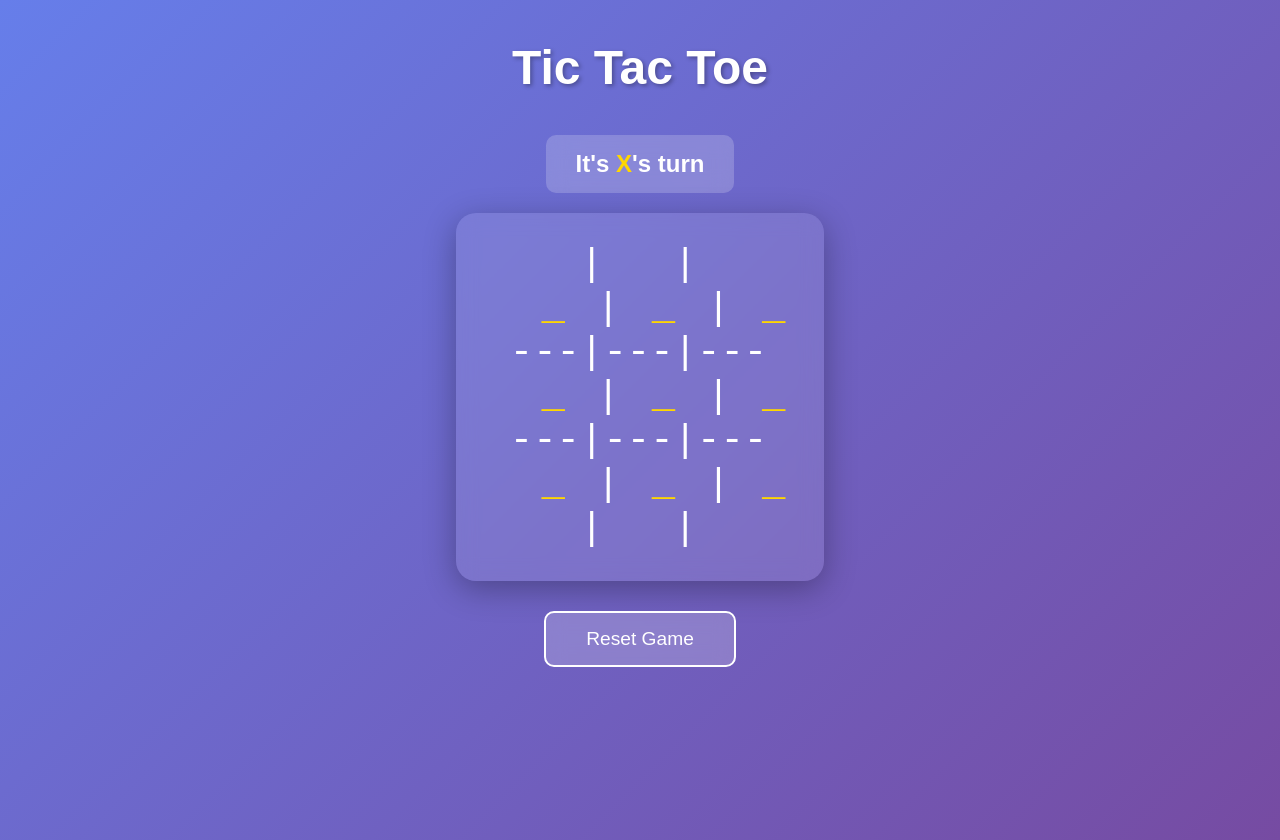
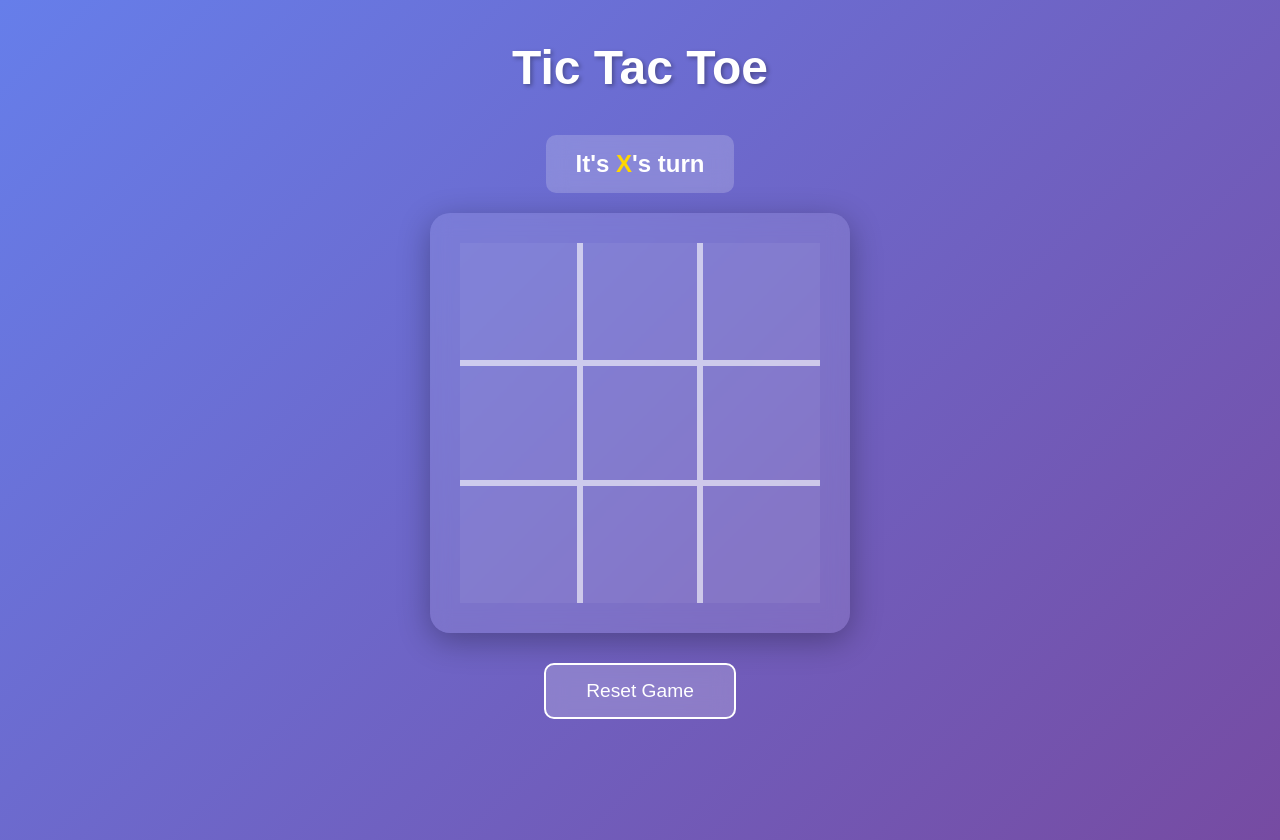
Before and after one commit to okaintura/tic-tac-toe, a plain HTML site: page index.html in a window 1280 px wide. Drawn offline with Linux system fonts and the light colour scheme.

Commit message:
Style the game board with tic-tac-toe grid lines
Refactor index.html to use a CSS grid layout for the game board and update style.css to implement borders and hover effects for cells.

Replit-Commit-Author: Agent
Replit-Commit-Session-Id: 43041b48-10bc-417c-8a2a-e16e71a9c996
Replit-Commit-Checkpoint-Type: full_checkpoint
Replit-Commit-Event-Id: c989fddf-98c6-4bdb-b909-3b5afa4b8e3f
Replit-Commit-Screenshot-Url: https://storage.googleapis.com/screenshot-production-us-central1/feab63d5-4ece-4546-a10a-2eff25e2298d/43041b48-10bc-417c-8a2a-e16e71a9c996/aOjrpPW

```diff
--- a/index.html
+++ b/index.html
@@ -9,15 +9,18 @@
   <body>
     <h1>Tic Tac Toe</h1>
     <h5>It's <span id="turn">X</span>'s turn</h5>
-    <div class="board" style="font-size:39px;font-family: monospace;">
-      <a>&nbsp;&nbsp;&nbsp;&nbsp;|&nbsp;&nbsp;&nbsp;|&nbsp;&nbsp;&nbsp;</a><br>
-      <a>&nbsp;</a>
-      <a id="0" onclick="clicked(0)">_</a> | <a id="1" onclick="clicked(1)">_</a> | <a id="2" onclick="clicked(2)">_</a><br>
-      <a>&nbsp;---|---|---</a><br>&nbsp;
-      <a id="3" onclick="clicked(3)">_</a> | <a id="4" onclick="clicked(4)">_</a> | <a id="5" onclick="clicked(5)">_</a><br>
-      <a>&nbsp;---|---|---</a><br>&nbsp;
-      <a id="6" onclick="clicked(6)">_</a> | <a id="7" onclick="clicked(7)">_</a> | <a id="8" onclick="clicked(8)">_</a><br>
-      <a>&nbsp;&nbsp;&nbsp;&nbsp;|&nbsp;&nbsp;&nbsp;|&nbsp;&nbsp;&nbsp;</a><br>
+    <div class="board">
+      <div class="grid">
+        <div class="cell" id="0" onclick="clicked(0)"></div>
+        <div class="cell" id="1" onclick="clicked(1)"></div>
+        <div class="cell" id="2" onclick="clicked(2)"></div>
+        <div class="cell" id="3" onclick="clicked(3)"></div>
+        <div class="cell" id="4" onclick="clicked(4)"></div>
+        <div class="cell" id="5" onclick="clicked(5)"></div>
+        <div class="cell" id="6" onclick="clicked(6)"></div>
+        <div class="cell" id="7" onclick="clicked(7)"></div>
+        <div class="cell" id="8" onclick="clicked(8)"></div>
+      </div>
     </div>
     <button onclick="resetGame()">Reset Game</button>
     <script src="script.js"></script>
--- a/script.js
+++ b/script.js
@@ -58,6 +58,6 @@ function resetGame() {
   document.getElementById('turn').textContent = currentPlayer;
 
   for (let i = 0; i < 9; i++) {
-    document.getElementById(i).textContent = '_';
+    document.getElementById(i).textContent = '';
   }
 }
--- a/style.css
+++ b/style.css
@@ -38,23 +38,53 @@ h5 {
   box-shadow: 0 8px 32px rgba(0, 0, 0, 0.3);
 }
 
-.board a {
+.grid {
+  display: grid;
+  grid-template-columns: repeat(3, 120px);
+  grid-template-rows: repeat(3, 120px);
+  gap: 0;
+}
+
+.cell {
+  display: flex;
+  align-items: center;
+  justify-content: center;
+  font-size: 3em;
+  font-weight: bold;
+  color: #ffd700;
   cursor: pointer;
   transition: all 0.3s ease;
-  color: white;
+  border: 3px solid rgba(255, 255, 255, 0.6);
+  background: rgba(255, 255, 255, 0.05);
 }
 
-.board a[id] {
-  display: inline-block;
-  min-width: 40px;
-  text-align: center;
-  font-weight: bold;
-  color: #ffd700;
+.cell:nth-child(1),
+.cell:nth-child(2),
+.cell:nth-child(3) {
+  border-top: none;
 }
 
-.board a[id]:hover {
-  transform: scale(1.2);
-  color: #fff;
+.cell:nth-child(7),
+.cell:nth-child(8),
+.cell:nth-child(9) {
+  border-bottom: none;
+}
+
+.cell:nth-child(1),
+.cell:nth-child(4),
+.cell:nth-child(7) {
+  border-left: none;
+}
+
+.cell:nth-child(3),
+.cell:nth-child(6),
+.cell:nth-child(9) {
+  border-right: none;
+}
+
+.cell:hover {
+  background: rgba(255, 255, 255, 0.15);
+  transform: scale(1.05);
 }
 
 button {
```
Also changed, not shown: attached_assets/targeted_element_1763863062364.png (deleted), 2 other files.
